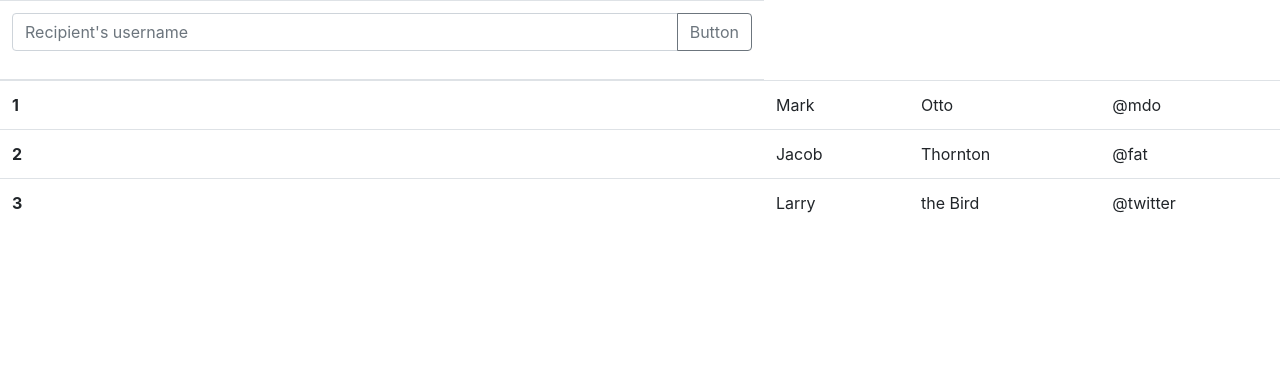
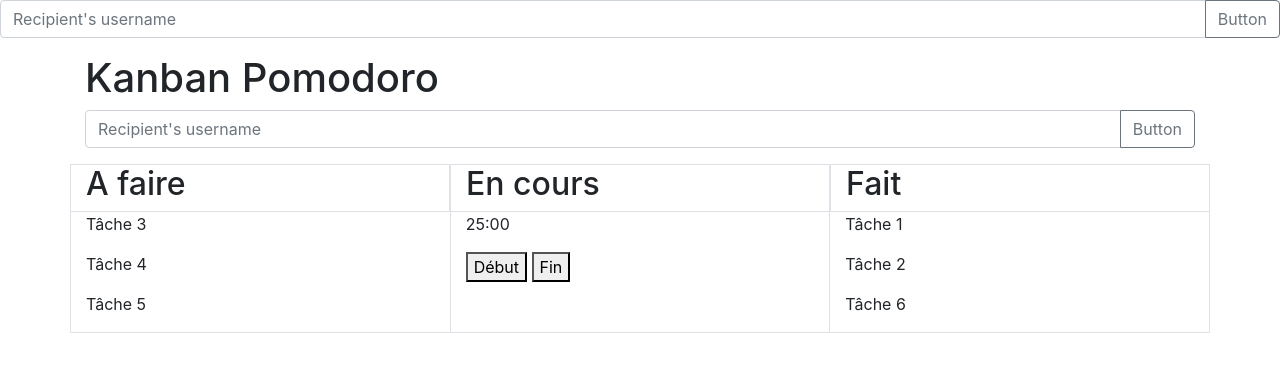
Before and after one commit to tlacolley/projet_kanbanpomodoro, a website: page index.html in a window 1280 px wide. Drawn offline with nearby package versions, Linux system fonts and the light colour scheme.

Commit message:
organization bootstrap grid, table creation

```diff
--- a/index.html
+++ b/index.html
@@ -1,64 +1,123 @@
 <!DOCTYPE html>
 <html lang="fr" dir="ltr">
+
 <head>
     <meta charset="utf-8">
-        <link rel="stylesheet" href="https://stackpath.bootstrapcdn.com/bootstrap/4.1.1/css/bootstrap.min.css"  crossorigin="anonymous">
+    <link rel="stylesheet" href="https://stackpath.bootstrapcdn.com/bootstrap/4.1.1/css/bootstrap.min.css" crossorigin="anonymous">
     <link rel="stylesheet" href="/css/style.css">
     <title>Kanban pomodoro</title>
 </head>
+
 <body>
 
-        <main>
-
-
-
-
-<table class="table">
-    <thead>
-        <tr>
-            <th scope="col">
     <div class="input-group mb-3">
         <input type="text" class="form-control" placeholder="Recipient's username" aria-label="Recipient's username" aria-describedby="basic-addon2">
         <div class="input-group-append">
             <button class="btn btn-outline-secondary" type="button">Button</button>
         </div>
     </div>
-            </th>
 
+    <!-- <table class="table">
+            <thead>
+                <tr>
+                    <th scope="col">A faire</th>
+                    <th scope="col">En cours</th>
+                    <th scope="col">Fait</th>
                 </tr>
             </thead>
             <tbody>
                 <tr>
-            <th scope="row">1</th>
-            <td>Mark</td>
-            <td>Otto</td>
-            <td>@mdo</td>
+                    <td>Tâche 3</td>
+                    <td>25</td>
+                    <td>Tâche 1</td>
                 </tr>
                 <tr>
-            <th scope="row">2</th>
-            <td>Jacob</td>
-            <td>Thornton</td>
+                    <td>Tâche 4</td>
+                    <td>Début</td>
                     <td>@fat</td>
                 </tr>
                 <tr>
-            <th scope="row">3</th>
                     <td>Larry</td>
                     <td>the Bird</td>
                     <td>@twitter</td>
                 </tr>
             </tbody>
-</table>
+        </table> -->
 
-        </main>
+    <div class="container">
+        <h1>Kanban Pomodoro</h1>
+        <div class="row">
+            <div class="col">
+                <div class="input-group mb-3">
+                    <input type="text" class="form-control" placeholder="Recipient's username" aria-label="Recipient's username" aria-describedby="basic-addon2">
+                    <div class="input-group-append">
+                        <button class="btn btn-outline-secondary" type="button">Button</button>
+                    </div>
+                </div>
+            </div>
+            <!--col-->
+        </div>
+        <!--row1-->
+
+        <div class="row 1 ">
+            <div class="col border">
+                <h2>A faire</h2>
+            </div>
+            <div class="col border">
+                <h2>En cours</h2>
+            </div>
+            <div class="col border">
+                <h2>Fait</h2>
+            </div>
+        </div>
+        <!--row2-->
+
+        <div class="row 2 border border-top-0">
+            <div class="col">
+                <p>
+                    Tâche 3
+                </p>
+                <p>
+                    Tâche 4
+                </p>
+                <p>
+                    Tâche 5
+                </p>
+            </div>
+            <div class="col border-left border-right">
+                <p>
+                    25:00
+                </p>
+                <button>Début</button>
+                <button>Fin</button>
+            </div>
+            <div class="col">
+                <p>
+                    Tâche 1
+                </p>
+                <p>
+                    Tâche 2
+                </p>
+                <p>
+                    Tâche 6
+                </p>
+            </div>
+        </div>
+        <!--row3-->
+
+    </div>
+
+
+
 
 
 
     <script src="https://code.jquery.com/jquery-3.3.1.slim.min.js" crossorigin="anonymous"></script>
-        <script src="https://cdnjs.cloudflare.com/ajax/libs/popper.js/1.14.3/umd/popper.min.js"  crossorigin="anonymous"></script>
-        <script src="https://stackpath.bootstrapcdn.com/bootstrap/4.1.1/js/bootstrap.min.js"  crossorigin="anonymous"></script>
+    <script src="https://cdnjs.cloudflare.com/ajax/libs/popper.js/1.14.3/umd/popper.min.js" crossorigin="anonymous"></script>
+    <script src="https://stackpath.bootstrapcdn.com/bootstrap/4.1.1/js/bootstrap.min.js" crossorigin="anonymous"></script>
 
     <script src="script/script.js">
-
     </script>
 </body>
+
 </html>
```
Lines whose indentation alone changed are shown as unchanged.
